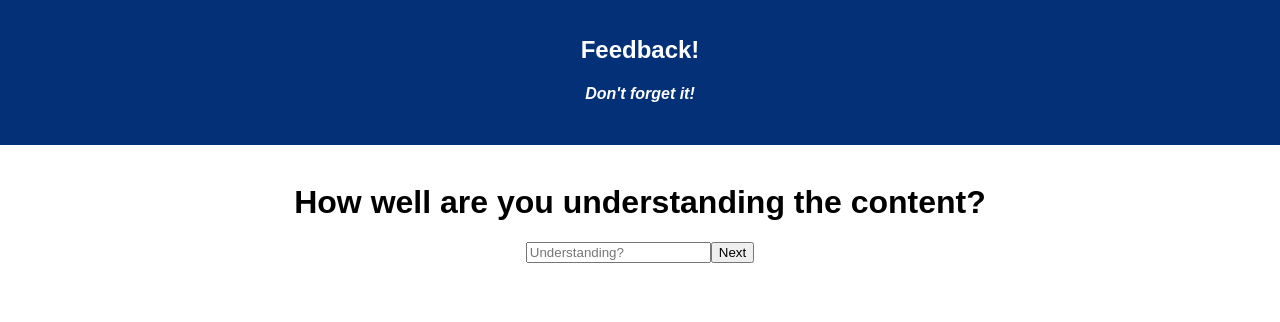
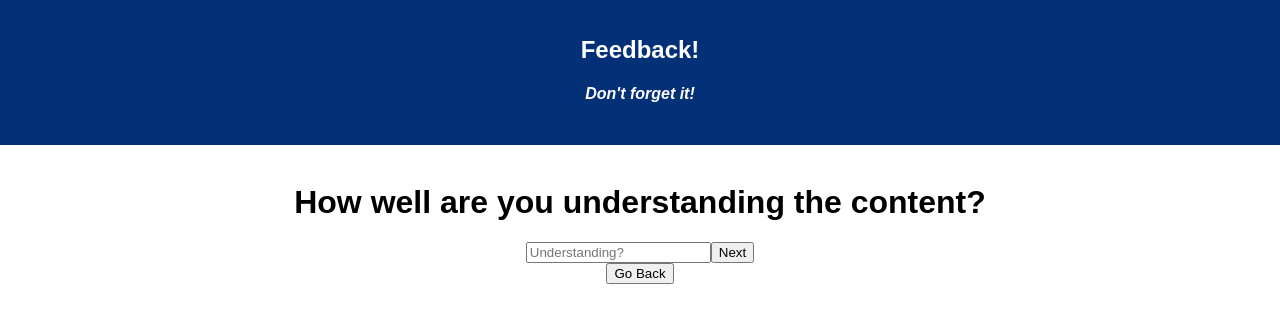
Before and after one commit to Hyunsujk/Redux-feedback-form, a React (Create React App) app: page /#/understanding in a window 1280 px wide. Shown: the top 322 px of the page. Built offline with nearby package versions, Linux system fonts and the light colour scheme.

Commit message:
added go back button to bring user to previous page

```diff
--- a/src/components/Pages/CommentPage/CommentPage.js
+++ b/src/components/Pages/CommentPage/CommentPage.js
@@ -20,6 +20,11 @@ class CommentPage extends Component {
     });
     this.props.history.push("/review");
   };
+
+  handleBackClick = (event) => {
+    this.props.history.push("/support");
+  };
+
   render() {
     return (
       <div className="App">
@@ -41,6 +46,7 @@ class CommentPage extends Component {
             />
             <button onClick={this.handleClick}>Next</button>
           </form>
+          <button onClick={this.handleBackClick}>Go Back</button>
         </div>
       </div>
     );
--- a/src/components/Pages/FeelingPage/FeelingPage.js
+++ b/src/components/Pages/FeelingPage/FeelingPage.js
@@ -37,9 +37,10 @@ class FeelingPage extends Component {
           <form>
             <input
               required
-              type="number"
+              text="number"
               placeholder="Feeling?"
               onChange={this.onInputChange}
+              //   value={this.props.store.feedbackReducer.feeling}
             />
             <button onClick={this.handleClick}>Next</button>
           </form>
@@ -49,4 +50,6 @@ class FeelingPage extends Component {
   }
 }
 
-export default connect()(FeelingPage);
+const mapStoreToProps = (store) => ({ store });
+
+export default connect(mapStoreToProps)(FeelingPage);
--- a/src/components/Pages/ReviewPage/ReviewPage.js
+++ b/src/components/Pages/ReviewPage/ReviewPage.js
@@ -23,10 +23,15 @@ class ReviewPage extends Component {
       });
   };
 
+  handleBackClick = (event) => {
+    this.props.history.push("/comment");
+  };
+
   render() {
     return (
       <div className="App">
         <h1>Review Your Feedback</h1>
+        <button onClick={this.handleBackClick}>Go Back</button>
         <h3>Feelings:{this.props.store.feedbackReducer.feeling}</h3>
         <h3>Understanding:{this.props.store.feedbackReducer.understanding}</h3>
         <h3>Support:{this.props.store.feedbackReducer.support}</h3>
--- a/src/components/Pages/SupportPage/SupportPage.js
+++ b/src/components/Pages/SupportPage/SupportPage.js
@@ -25,6 +25,11 @@ class SupportPage extends Component {
       this.props.history.push("/comment");
     }
   };
+
+  handleBackClick = (event) => {
+    this.props.history.push("/understanding");
+  };
+
   render() {
     return (
       <div className="App">
@@ -46,6 +51,7 @@ class SupportPage extends Component {
             />
             <button onClick={this.handleClick}>Next</button>
           </form>
+          <button onClick={this.handleBackClick}>Go Back</button>
         </div>
       </div>
     );
--- a/src/components/Pages/UnderstandingPage/UnderstandingPage.js
+++ b/src/components/Pages/UnderstandingPage/UnderstandingPage.js
@@ -26,6 +26,10 @@ class UnderstandingPage extends Component {
     }
   };
 
+  handleBackClick = (event) => {
+    this.props.history.push("/feeling");
+  };
+
   render() {
     return (
       <div className="App">
@@ -41,16 +45,20 @@ class UnderstandingPage extends Component {
           <form>
             <input
               required
-              type="number"
+              type="text"
               placeholder="Understanding?"
               onChange={this.onInputChange}
+              //   value={this.props.store.feedbackReducer.understanding}
             />
             <button onClick={this.handleClick}>Next</button>
           </form>
+          <button onClick={this.handleBackClick}>Go Back</button>
         </div>
       </div>
     );
   }
 }
 
-export default connect()(UnderstandingPage);
+const mapStoreToProps = (store) => ({ store });
+
+export default connect(mapStoreToProps)(UnderstandingPage);
```
